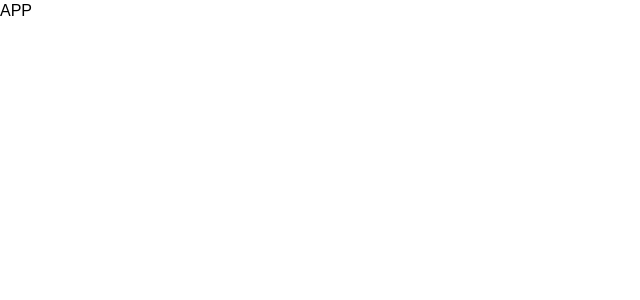
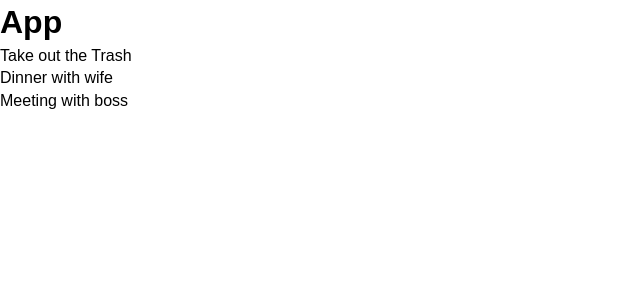
Before and after one commit to jamesanderegg/React_todo, a React (Create React App) app in the folder react_todo/: page / in a window 1280 px wide. Shown: the top 300 px of the page, without its empty margins (0-640 px from the left). Built offline with nearby package versions, Linux system fonts and the light colour scheme.

Commit message:
Added the first components and a test array

```diff
--- a/react_todo/src/App.js
+++ b/react_todo/src/App.js
@@ -1,13 +1,37 @@
-import React from 'react';
+import React, { Component } from 'react';
+import Todos from './components/Todos'
 
 import './App.css';
 
-function App() {
-  return (
-    <div className="App">
-      <hi>APP</hi>
-    </div>
-  );
+
+
+class App extends Component{
+  state= {
+    todos: [
+      {
+        id: 1,
+        title: 'Take out the Trash',
+        completed: false
+      },
+      {
+        id: 2,
+        title: 'Dinner with wife',
+        completed: false
+      },
+      {
+        id: 3,
+        title: 'Meeting with boss',
+        completed: false
+      }
+    ]
+  }
+  render(){
+    return(
+      <div className="App">
+        <h1>App</h1>
+        <Todos todos={this.state.todos}/>
+      </div>
+    )
+  }
 }
-
 export default App;
--- /dev/null
+++ b/react_todo/src/components/TodoItem.js
@@ -0,0 +1,17 @@
+import React, { Component } from 'react'
+import PropTypes from 'prop-types';
+
+export class TodoItem extends Component {
+    render() {
+        return (
+            <div>
+                <p>{ this.props.todo.title }</p>
+            </div>
+        )
+    }
+}
+//PropTypes
+TodoItem.propTypes={
+    todo: PropTypes.object.isRequired
+  }
+export default TodoItem
--- /dev/null
+++ b/react_todo/src/components/Todos.js
@@ -0,0 +1,18 @@
+import React, { Component } from 'react';
+import TodoItem from './TodoItem';
+import PropTypes from 'prop-types';
+
+
+class Todos extends Component{
+  render(){
+    return this.props.todos.map((todo) => (
+      <TodoItem key={ todo.id } todo={todo} />
+    ));
+  }
+}
+
+//PropTypes
+Todos.propTypes={
+  todos: PropTypes.array.isRequired
+}
+export default Todos;
```
